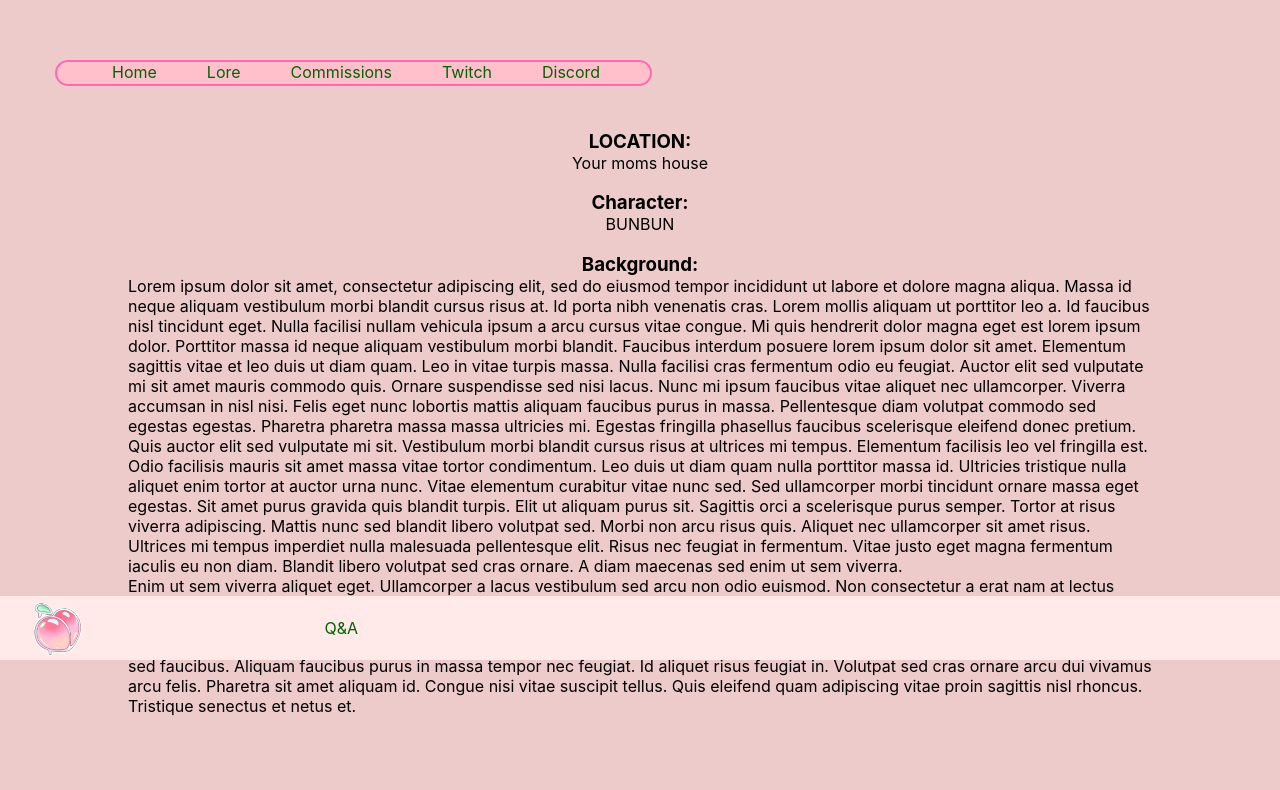
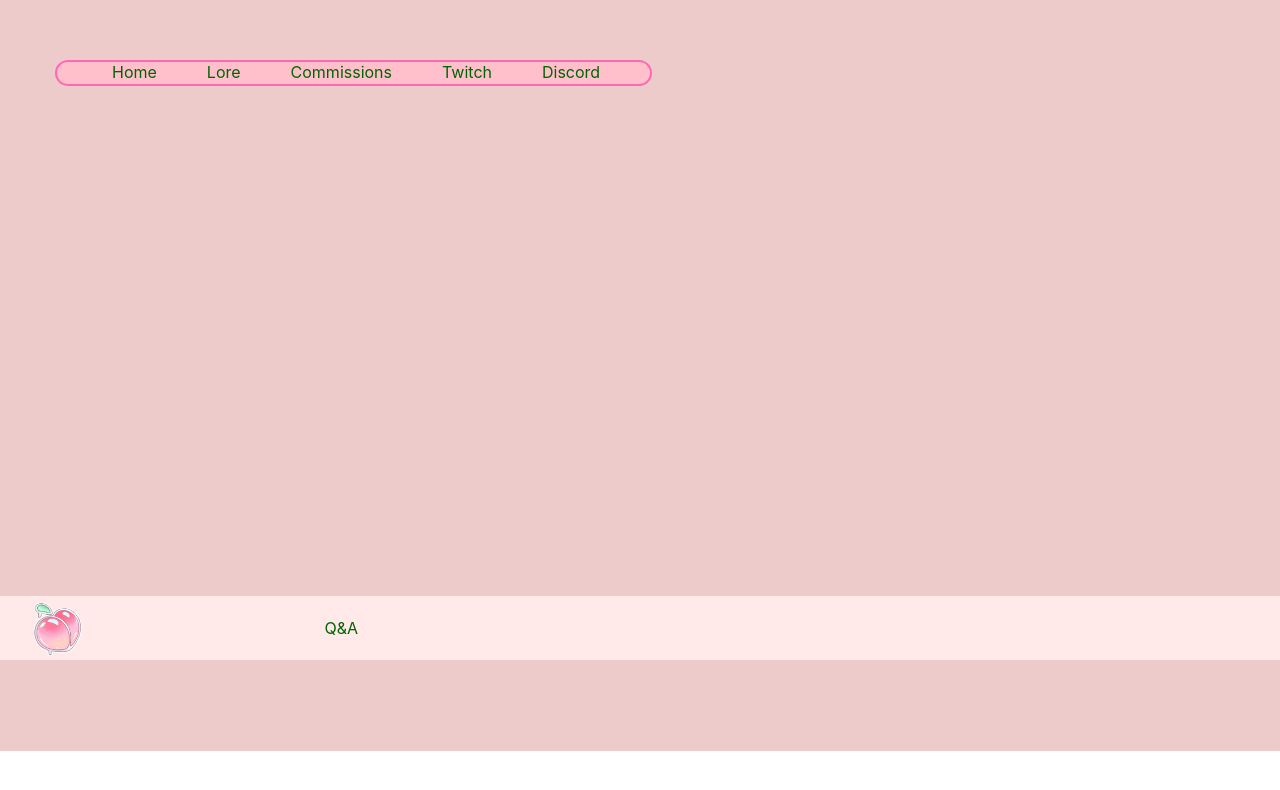
Before and after one commit to jmorales8/Bunnys-space, a React (Create React App) app in the folder ui/: page /lore in a window 1280 px wide. Shown: the part 140-930 px from the top of the page. After the commit the page ends 891 px from the top, so only its background shows below. Built offline with nearby package versions, Linux system fonts and the light colour scheme.

Commit message:
add starwars effect in lore page

```diff
--- a/ui/src/pages/Lore/Lore.tsx
+++ b/ui/src/pages/Lore/Lore.tsx
@@ -1,13 +1,17 @@
 export function Lore() {
   return (
+    <>
+      <div id="fade"></div>
       <div className="lore">
-      <div className="lore__content">
+        <div className="lore__container">
+          <div className="lore__container__effect">
+            <div className="lore__container__effect__text">
               <h3 className="header3">LOCATION:</h3>
               <p className="paragraph">Your moms house</p>
               <h3 className="header3">Character:</h3>
               <p className="paragraph">BUNBUN</p>
               <h3 className="header3">Background:</h3>
-        <p className="paragraph">
+              <p className="">
                 Lorem ipsum dolor sit amet, consectetur adipiscing elit, sed do eiusmod tempor incididunt ut labore et dolore magna aliqua. Massa id neque aliquam vestibulum morbi blandit cursus risus at. Id porta nibh venenatis cras. Lorem mollis aliquam ut porttitor leo a. Id faucibus nisl tincidunt eget. Nulla facilisi nullam vehicula ipsum a arcu cursus vitae congue. Mi quis hendrerit dolor magna eget est lorem ipsum dolor. Porttitor massa id neque aliquam vestibulum morbi blandit. Faucibus interdum posuere lorem ipsum dolor sit amet. Elementum sagittis vitae et leo duis ut diam quam. Leo in vitae turpis massa. Nulla facilisi cras fermentum odio eu feugiat. Auctor elit sed vulputate mi sit amet mauris commodo quis. Ornare suspendisse sed nisi lacus. Nunc mi ipsum faucibus vitae aliquet nec ullamcorper. Viverra accumsan in nisl nisi. Felis eget nunc lobortis mattis aliquam faucibus purus in massa. Pellentesque diam volutpat commodo sed egestas egestas. Pharetra pharetra massa massa ultricies mi. Egestas fringilla phasellus faucibus scelerisque eleifend donec pretium.<br />
 
                 Quis auctor elit sed vulputate mi sit. Vestibulum morbi blandit cursus risus at ultrices mi tempus. Elementum facilisis leo vel fringilla est. Odio facilisis mauris sit amet massa vitae tortor condimentum. Leo duis ut diam quam nulla porttitor massa id. Ultricies tristique nulla aliquet enim tortor at auctor urna nunc. Vitae elementum curabitur vitae nunc sed. Sed ullamcorper morbi tincidunt ornare massa eget egestas. Sit amet purus gravida quis blandit turpis. Elit ut aliquam purus sit. Sagittis orci a scelerisque purus semper. Tortor at risus viverra adipiscing. Mattis nunc sed blandit libero volutpat sed. Morbi non arcu risus quis. Aliquet nec ullamcorper sit amet risus. Ultrices mi tempus imperdiet nulla malesuada pellentesque elit. Risus nec feugiat in fermentum. Vitae justo eget magna fermentum iaculis eu non diam. Blandit libero volutpat sed cras ornare. A diam maecenas sed enim ut sem viverra.<br />
@@ -16,5 +20,8 @@ export function Lore() {
               </p>
             </div>
           </div>
+        </div>
+      </div>
+    </>
   )
 }
--- a/ui/src/pages/Lore/lore.scss
+++ b/ui/src/pages/Lore/lore.scss
@@ -1,17 +1,64 @@
 .lore {
   display: flex;
   flex-direction: column;
-  align-items: center;
-  &__content {
-    @extend .lore;
-    width: 80%;
+  width: 80%;
+  height: 70vh;
+  margin: 0 auto;
+  &__container {
+    overflow: hidden;
+    perspective: 240px;
+    perspective-origin: center 15%;
+    &__effect {
+      position: relative;
+      height: 64vh;
+      transform: rotateX(64deg) scale(0.55, 0.3) translateY(120vh);
+      animation: 70s linear 1s infinite translateText;
+      &__text {
+        color: maroon;
+        font-size: 5vh;
+        line-height: 1.5em;
+        font-weight: bold;
+        text-align: justify;
+      }
+    }
   }
+}
+
+// #fade {
+//   position: fixed;
+//   top: 0;
+//   right: 0;
+//   left: 0;
+//   height: 40vh;
+//   background: linear-gradient(
+//     0deg,
+//     rgba(0, 0, 0, 0),
+//     rgba(0, 0, 0, 0.25),
+//     rgba(0, 0, 0, 1),
+//     rgba(0, 0, 0, 1)
+//   );
+//   z-index: 10;
+// }
+
+body {
+  overflow: hidden;
 }
 
 .paragraph {
   margin: 0;
+  text-align: center;
 }
 
 .header3 {
   margin-bottom: 0;
+  text-align: center;
 }
+
+@keyframes translateText {
+  0% {
+    transform: rotateX(64deg) scale(0.55, 0.3) translateY(120vh);
+  }
+  100% {
+    transform: rotateX(64deg) scale(0.55, 0.3) translateY(-400vh);
+  }
+}
```
Lines whose indentation alone changed are shown as unchanged.
